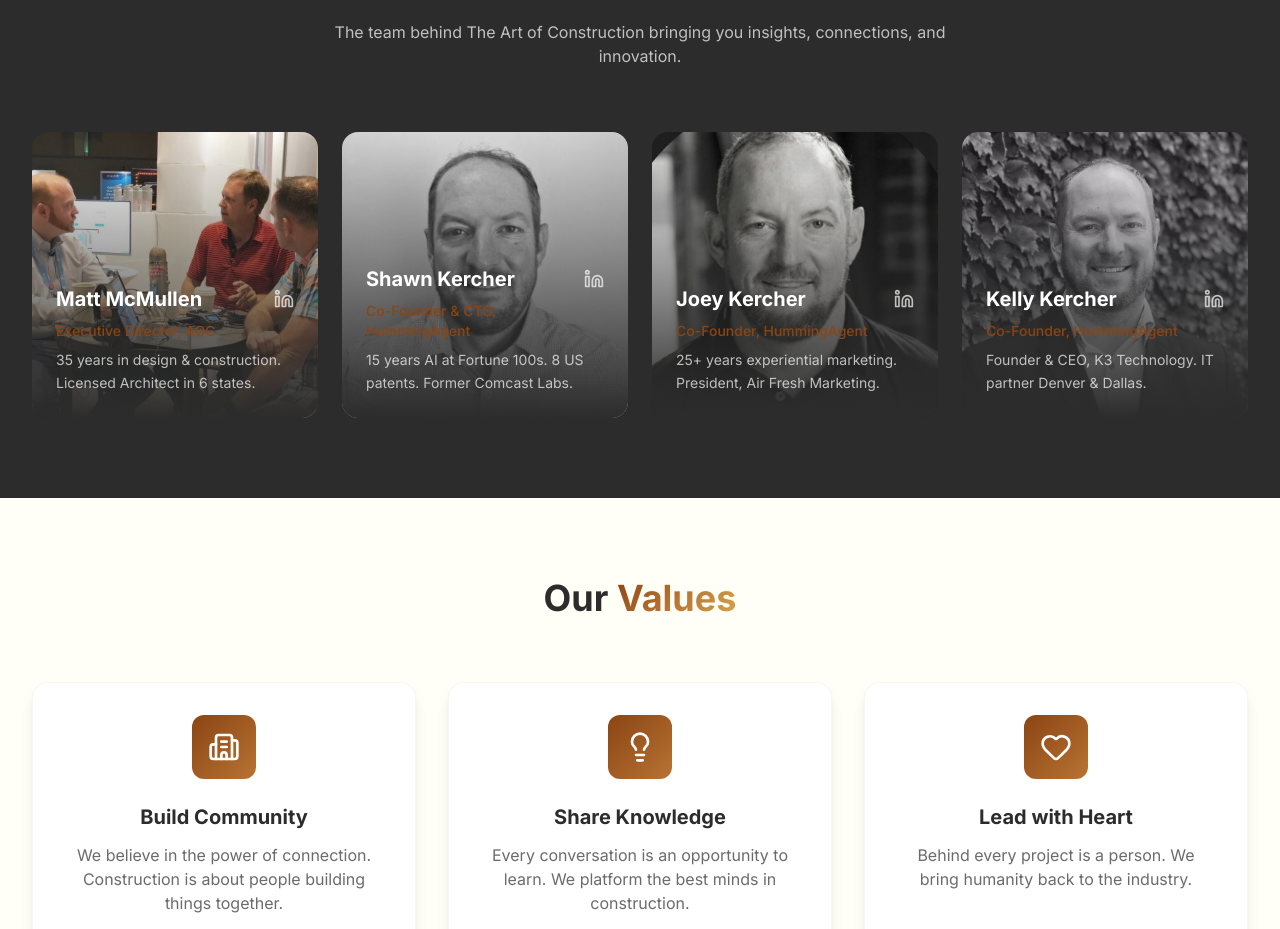
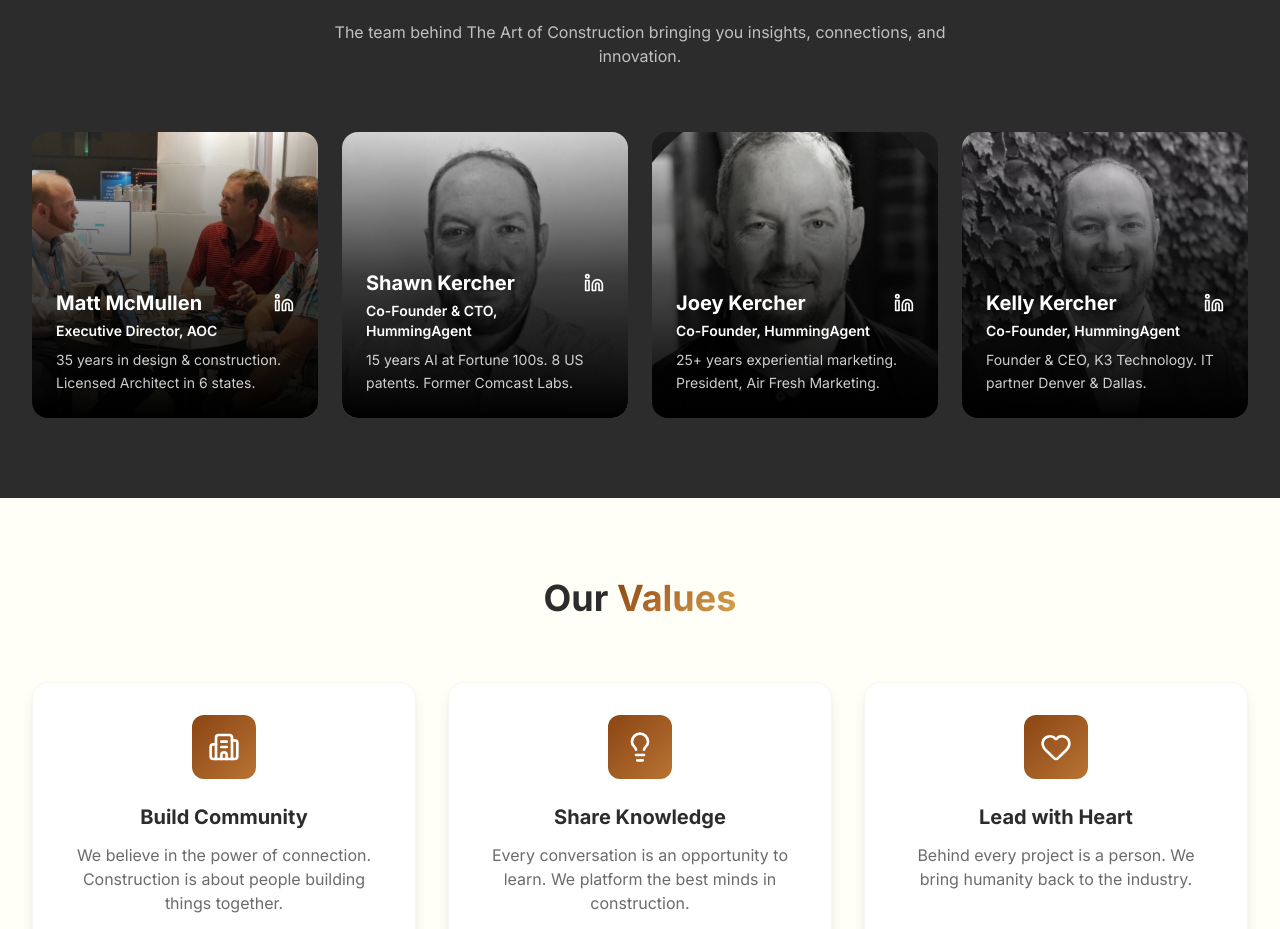
Before and after one commit to HummingAgent/aoc-website, a Next.js app: page /about in a window 1280 px wide. Shown: the part 3465-4394 px from the top of the page. Built offline with nearby package versions, Linux system fonts and the light colour scheme; a web font is replaced by a local one.

Commit message:
fix: Improve leader card readability
- Stronger gradient (black instead of charcoal)
- White titles instead of rust (more readable)
- Better text contrast overall

```diff
--- a/src/app/about/page.tsx
+++ b/src/app/about/page.tsx
@@ -428,16 +428,16 @@
                   height={400}
                   className="w-full aspect-square object-cover transition-transform duration-500 group-hover:scale-105"
                 />
-                <div className="absolute inset-0 bg-gradient-to-t from-charcoal via-charcoal/50 to-transparent" />
+                <div className="absolute inset-0 bg-gradient-to-t from-black via-black/70 to-transparent" />
                 <div className="absolute bottom-0 left-0 right-0 p-6">
-                  <div className="flex items-center justify-between mb-2">
+                  <div className="flex items-center justify-between mb-1">
                     <h3 className="text-xl font-bold text-white">Matt McMullen</h3>
-                    <a href="https://www.linkedin.com/in/matt-mcmullen-20314116/" target="_blank" rel="noopener noreferrer" className="text-white/70 hover:text-rust transition-colors">
+                    <a href="https://www.linkedin.com/in/matt-mcmullen-20314116/" target="_blank" rel="noopener noreferrer" className="text-white hover:text-rust transition-colors">
                       <Linkedin className="w-5 h-5" />
                     </a>
                   </div>
-                  <p className="text-rust text-sm font-medium mb-2">Executive Director, AOC</p>
-                  <p className="text-white/70 text-sm leading-relaxed">
+                  <p className="text-white text-sm font-semibold mb-2">Executive Director, AOC</p>
+                  <p className="text-white/80 text-sm leading-relaxed">
                     35 years in design & construction. Licensed Architect in 6 states.
                   </p>
                 </div>
@@ -460,16 +460,16 @@
                   height={400}
                   className="w-full aspect-square object-cover transition-transform duration-500 group-hover:scale-105"
                 />
-                <div className="absolute inset-0 bg-gradient-to-t from-charcoal via-charcoal/50 to-transparent" />
+                <div className="absolute inset-0 bg-gradient-to-t from-black via-black/70 to-transparent" />
                 <div className="absolute bottom-0 left-0 right-0 p-6">
-                  <div className="flex items-center justify-between mb-2">
+                  <div className="flex items-center justify-between mb-1">
                     <h3 className="text-xl font-bold text-white">Shawn Kercher</h3>
-                    <a href="https://www.linkedin.com/in/shawnkercher/" target="_blank" rel="noopener noreferrer" className="text-white/70 hover:text-rust transition-colors">
+                    <a href="https://www.linkedin.com/in/shawnkercher/" target="_blank" rel="noopener noreferrer" className="text-white hover:text-rust transition-colors">
                       <Linkedin className="w-5 h-5" />
                     </a>
                   </div>
-                  <p className="text-rust text-sm font-medium mb-2">Co-Founder & CTO, HummingAgent</p>
-                  <p className="text-white/70 text-sm leading-relaxed">
+                  <p className="text-white text-sm font-semibold mb-2">Co-Founder & CTO, HummingAgent</p>
+                  <p className="text-white/80 text-sm leading-relaxed">
                     15 years AI at Fortune 100s. 8 US patents. Former Comcast Labs.
                   </p>
                 </div>
@@ -492,16 +492,16 @@
                   height={400}
                   className="w-full aspect-square object-cover transition-transform duration-500 group-hover:scale-105"
                 />
-                <div className="absolute inset-0 bg-gradient-to-t from-charcoal via-charcoal/50 to-transparent" />
+                <div className="absolute inset-0 bg-gradient-to-t from-black via-black/70 to-transparent" />
                 <div className="absolute bottom-0 left-0 right-0 p-6">
-                  <div className="flex items-center justify-between mb-2">
+                  <div className="flex items-center justify-between mb-1">
                     <h3 className="text-xl font-bold text-white">Joey Kercher</h3>
-                    <a href="https://www.linkedin.com/in/joeykercher/" target="_blank" rel="noopener noreferrer" className="text-white/70 hover:text-rust transition-colors">
+                    <a href="https://www.linkedin.com/in/joeykercher/" target="_blank" rel="noopener noreferrer" className="text-white hover:text-rust transition-colors">
                       <Linkedin className="w-5 h-5" />
                     </a>
                   </div>
-                  <p className="text-rust text-sm font-medium mb-2">Co-Founder, HummingAgent</p>
-                  <p className="text-white/70 text-sm leading-relaxed">
+                  <p className="text-white text-sm font-semibold mb-2">Co-Founder, HummingAgent</p>
+                  <p className="text-white/80 text-sm leading-relaxed">
                     25+ years experiential marketing. President, Air Fresh Marketing.
                   </p>
                 </div>
@@ -524,16 +524,16 @@
                   height={400}
                   className="w-full aspect-square object-cover transition-transform duration-500 group-hover:scale-105"
                 />
-                <div className="absolute inset-0 bg-gradient-to-t from-charcoal via-charcoal/50 to-transparent" />
+                <div className="absolute inset-0 bg-gradient-to-t from-black via-black/70 to-transparent" />
                 <div className="absolute bottom-0 left-0 right-0 p-6">
-                  <div className="flex items-center justify-between mb-2">
+                  <div className="flex items-center justify-between mb-1">
                     <h3 className="text-xl font-bold text-white">Kelly Kercher</h3>
-                    <a href="https://www.linkedin.com/in/kellykercher/" target="_blank" rel="noopener noreferrer" className="text-white/70 hover:text-rust transition-colors">
+                    <a href="https://www.linkedin.com/in/kellykercher/" target="_blank" rel="noopener noreferrer" className="text-white hover:text-rust transition-colors">
                       <Linkedin className="w-5 h-5" />
                     </a>
                   </div>
-                  <p className="text-rust text-sm font-medium mb-2">Co-Founder, HummingAgent</p>
-                  <p className="text-white/70 text-sm leading-relaxed">
+                  <p className="text-white text-sm font-semibold mb-2">Co-Founder, HummingAgent</p>
+                  <p className="text-white/80 text-sm leading-relaxed">
                     Founder & CEO, K3 Technology. IT partner Denver & Dallas.
                   </p>
                 </div>
```
